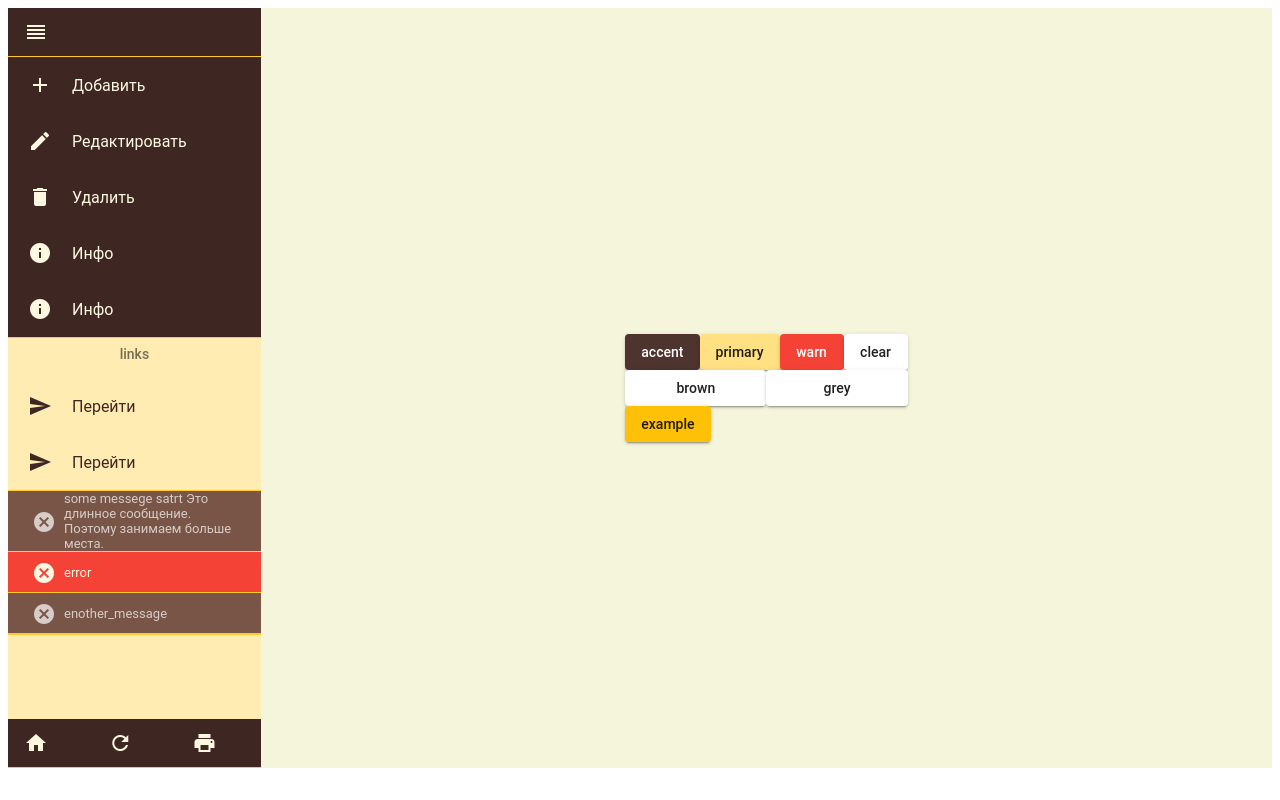
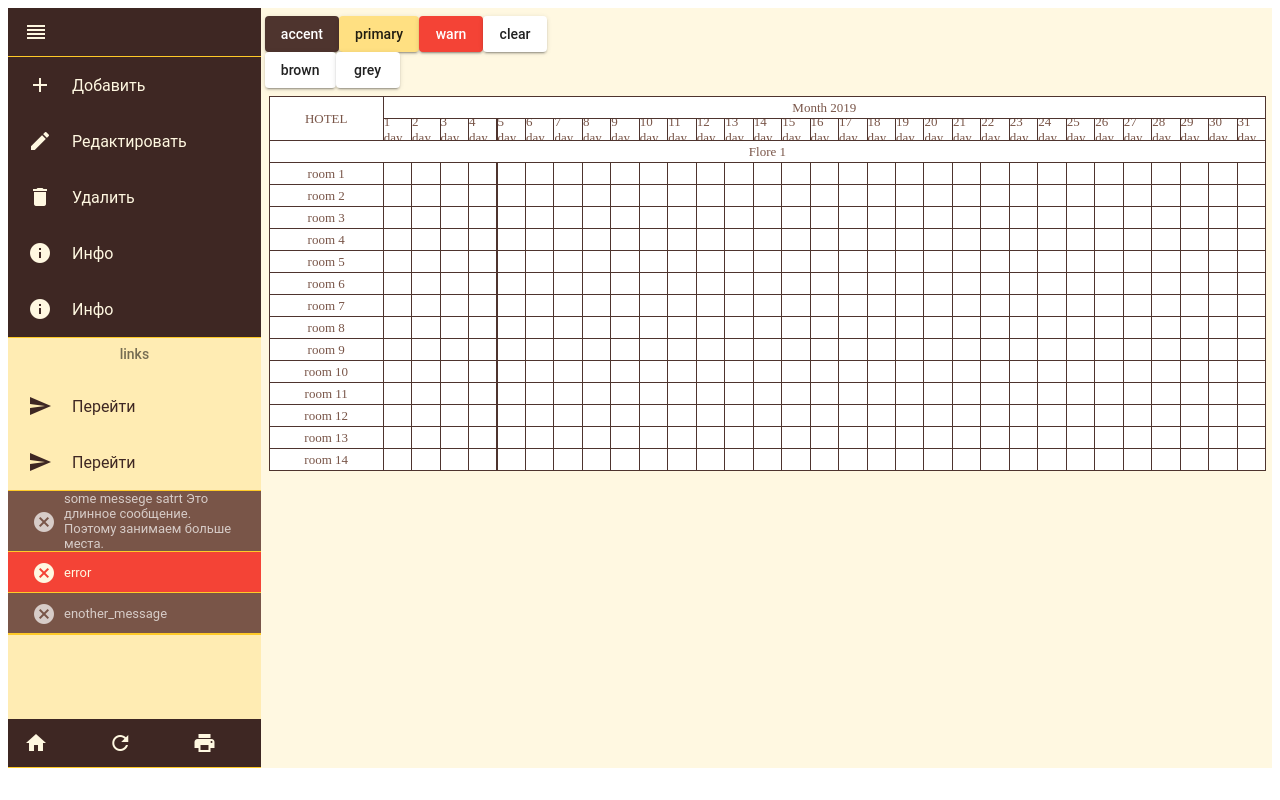
Before and after one commit to PavelShvykyj/mat-components, an Angular app: page / in a window 1280 px wide. Built offline with nearby package versions, Linux system fonts and the light colour scheme.

Commit message:
интерфейсы сетки и разметка сетки

```diff
--- a/src/app/app.component.html
+++ b/src/app/app.component.html
@@ -122,28 +122,27 @@
      <!-- BODY  -->
      <div
      fxLayout="row"
-     fxLayoutAlign="center center"
+     fxLayoutAlign="start start"
      [fxFlex]="GetBodyFlexOption()"
-     fxFlexFill
-     class="body">
-          <div fxLayout="column">
-          <div fxLayout="row wrap">
+     class="body w-100 p-1">
+
+
+     <div fxLayout="column" fxLayoutAlign="center center"  class="w-100">
+          <div fxLayout="row wrap" class="mt-1 w-100">
                <button  mat-raised-button color="accent"  > accent </button>
                <button  mat-raised-button color="primary" > primary </button>
                <button  mat-raised-button color="warn" > warn </button>
                <button  mat-raised-button  > clear </button>
-
           </div>
-          <div fxLayout="row wrap">
-               <button fxFlex mat-raised-button (click)="SetTheme('brown')">brown</button>
-               <button fxFlex mat-raised-button  (click)="SetTheme('grey')"> grey </button>
+          <div fxLayout="row wrap" class="w-100" >
+               <button  mat-raised-button (click)="SetTheme('brown')">brown</button>
+               <button  mat-raised-button  (click)="SetTheme('grey')"> grey </button>
           </div>
-
-
-
-          <grid-shablon [themes]="themes"></grid-shablon>
+          <div fxLayout="row " fxLayoutAlign="center center" class="w-100 p-1">
+               <grid-shablon  class="mt-1 w-100 p-0"  [themes]="themes"> </grid-shablon>
           </div>
      </div>
+
 
 
 
--- a/src/app/app.component.scss
+++ b/src/app/app.component.scss
@@ -19,6 +19,11 @@
         border-bottom: 1px solid mat-color(map-get($theme_prop,primary),400)
     }
 
+    .body {
+        background-color: mat-color(map-get($theme_prop,primary),50);
+    }
+
+
 }
 
 .grey-theme-panel {
@@ -36,16 +41,11 @@
         border-bottom: 1px solid mat-color(map-get($theme_prop,primary),400)
     }
 
-}
 
 
+    .body {
+       background-color: mat-color(map-get($theme_prop,primary),50);
+   }
 
 
-
-
-
-$bodyBackground  : beige;
-
- .body {
-    background-color: $bodyBackground;
 }
--- a/src/app/grid-shablon/grid-shablon.component.html
+++ b/src/app/grid-shablon/grid-shablon.component.html
@@ -1,4 +1,44 @@
-<div      [ngClass]="{'brown-theme-grid': themes['brown'],
+<!--<div      [ngClass]="{'brown-theme-grid': themes['brown'],
 'grey-theme-grid': themes['grey']}">
 <button mat-raised-button class="example">example </button>
-</div>
+</div>-->
+
+<mat-grid-list
+    class="w-100 "
+    [cols]="GridData.options.cols"
+    [rowHeight]="GridData.options.rowHeight"
+    [ngClass]="{'brown-theme-grid': themes['brown'],
+            'grey-theme-grid': themes['grey']}"
+>
+
+    <mat-grid-tile
+        class="grid"
+        [colspan]="GridData.header.gridoptions.colspan"
+        [rowspan]="GridData.header.gridoptions.rowspan"
+    >
+        {{GridData.header.dataoptions.data.title}}
+    </mat-grid-tile>
+
+
+    <mat-grid-tile
+        *ngFor="let period of GridData.headPeriods"
+        class="grid"
+        [colspan]="period.gridoptions.colspan"
+        [rowspan]="period.gridoptions.rowspan"
+
+        >
+        {{period.dataoptions.data.title }} {{period.dataoptions.data.subtitle }}
+    </mat-grid-tile>
+
+    <mat-grid-tile
+        *ngFor="let box of GridData.boxes"
+        class="grid"
+        [colspan]="box.gridoptions.colspan"
+        [rowspan]="box.gridoptions.rowspan"
+
+        >
+        {{ box.dataoptions.data.title }}
+    </mat-grid-tile>
+
+
+</mat-grid-list>
--- a/src/app/grid-shablon/grid-shablon.component.scss
+++ b/src/app/grid-shablon/grid-shablon.component.scss
@@ -10,9 +10,14 @@
 
     .example {
         background-color: mat-color(map-get($theme_prop,primary) ,500);
+    };
+
+    .grid {
+        border: 1px solid mat-color(map-get($theme_prop,accent)) !important;
+        background-color : white !important;
+        font: small lighter !important;
+        color: mat-color(map-get($theme_prop,accent),500);
     }
-
-
 }
 
 .grey-theme-grid {
@@ -25,4 +30,12 @@
         background-color: mat-color(map-get($theme_prop,primary) ,500);
     }
 
+    .grid {
+        border: 1px solid mat-color(map-get($theme_prop,accent)) !important;
+        background-color : white !important;
+        font: small lighter !important;
+        color: mat-color(map-get($theme_prop,accent),500);
+
+    }
+
 }
--- a/src/app/grid-shablon/grid-shablon.component.ts
+++ b/src/app/grid-shablon/grid-shablon.component.ts
@@ -1,4 +1,93 @@
+import { element } from 'protractor';
 import { Component, OnInit, Input } from '@angular/core';
+
+enum GridElementType {
+  Period,
+  SubPeriod,
+  Box,
+  BoxIntime
+}
+
+enum BoxIntimeStatus {
+  free,
+  arrived,
+  departure,
+  cleaning,
+  disabled
+}
+
+interface IGridElementOptions {
+  rowspan: number,
+  colspan: number
+}
+
+interface IPeriodData {
+  title: string,
+  subtitle: string,
+  periodbegin: Date,
+  periodlenth: number
+}
+
+interface ISubPeriodData {
+  perioddata: IPeriodData
+}
+
+interface IBoxData {
+  title: string,
+  id: string,
+  boxnumber: number
+}
+
+interface IBoxInTimeData {
+  box: IBoxData,
+  status: BoxIntimeStatus,
+  periodbegin: Date
+}
+
+interface IHeaderData {
+  title: string
+}
+
+interface IGridElementData {
+  data: IPeriodData | ISubPeriodData | IBoxData | IBoxInTimeData | IHeaderData
+}
+
+interface IGridElementObject {
+  gridoptions: IGridElementOptions
+  dataoptions: IGridElementData
+}
+
+interface IGridElementComplex {
+  element: IGridElementObject
+  elements: Array<IGridElementObject>
+}
+
+interface IGridOptions {
+  cols: number
+  rowHeight: string
+}
+
+interface IGridObjectData {
+  options: IGridOptions,
+  header: IGridElementObject,
+  headPeriods: Array<IGridElementObject>
+  boxes: Array<IGridElementObject>
+}
+
+
+
+//// для простой произвольной разметки
+interface IGridTile {
+  rowspan: number,
+  colspan: number,
+  header: string
+}
+
+interface IGridObject {
+  cols: number,
+  tiles: Array<IGridTile>
+}
+
 
 @Component({
   selector: 'grid-shablon',
@@ -8,13 +97,119 @@ import { Component, OnInit, Input } from '@angular/core';
 export class GridShablonComponent implements OnInit {
 
   @Input() themes = {
-    "brown" : true,
-    "grey"  : false
+    "brown": true,
+    "grey": false
 
   };
 
 
-  constructor() { }
+  GetGridObjectExample(): IGridObjectData {
+
+
+    let options = { cols: 105, rowHeight: "10px" };
+
+    let header = {
+      gridoptions: { rowspan: 4, colspan: 12 },
+      dataoptions: { data: { title: "HOTEL" } }
+    }
+
+    let headPeriods = [
+      {
+        gridoptions: { rowspan: 2, colspan: 93 },
+        dataoptions: {
+          data:
+          {
+            title: "Month",
+            subtitle: "2019",
+            periodbegin: new Date(),
+            periodlenth: 1
+          }
+        }
+      }
+    ];
+
+
+    for (let index = 1; index < 32; index++) {
+      let element = {
+        gridoptions: { rowspan: 2, colspan: 3 },
+        dataoptions: {
+          data: {
+            title: index.toString(),
+            subtitle: "day",
+            periodbegin: new Date(),
+            periodlenth: 1
+          }
+        }
+      }
+      headPeriods.push(element);
+    }
+
+    let boxes = [];
+    let elementbox = {
+      gridoptions: { rowspan: 2, colspan: 105 },
+      dataoptions: {
+        data: {
+          title: "Flore 1",
+          id: "Flore 1",
+          boxnumber: "Flore 1"
+        }
+      }
+    }
+    boxes.push(elementbox)
+
+
+    for (let index = 1; index < 15; index++) {
+      let elementbox = {
+
+          gridoptions: { rowspan: 2, colspan: 12 },
+          dataoptions: {
+            data: {
+              title: "room " + index,
+              id: index.toString(),
+              boxnumber: index
+            }
+          }
+      }
+      boxes.push(elementbox)
+
+
+      for (let indexdate = 1; indexdate < 32; indexdate++) {
+        let elementboxintime: IGridElementObject = {
+          gridoptions: { rowspan: 2, colspan: 3 },
+          dataoptions: {
+            data: {
+              box: {
+                title: "room " + index,
+                id: index.toString(),
+                boxnumber: index
+              },
+              status: BoxIntimeStatus.free,
+              periodbegin: new Date(2019, 1, indexdate)
+
+            }
+          }
+        }
+        boxes.push(elementboxintime)
+
+      }
+    }
+
+
+    let res: IGridObjectData = {
+      options: options,
+      header: header,
+      headPeriods: headPeriods,
+      boxes: boxes
+    };
+    return res;
+  }
+
+  GridData: IGridObjectData = this.GetGridObjectExample()
+
+
+  constructor() {
+    console.log(this.GridData);
+  }
 
   ngOnInit() {
   }
--- a/src/styles.scss
+++ b/src/styles.scss
@@ -15,6 +15,10 @@
     padding: 0px !important;
 }
 
+.p-1 {
+    padding: 4px !important;
+}
+
 .m-0 {
     margin: 0px !important;
 }
@@ -23,12 +27,21 @@
     padding-top: 0px !important;
 }
 
+.mt-1 {
+    margin-top: 4px !important;
+}
+
+
 .ml-1 {
     margin-left: 4px !important;
 }
 
 .mr-2 {
     margin-right:  8px !important;
+}
+
+.w-100 {
+    width: 100%;
 }
 
 .container {
```
